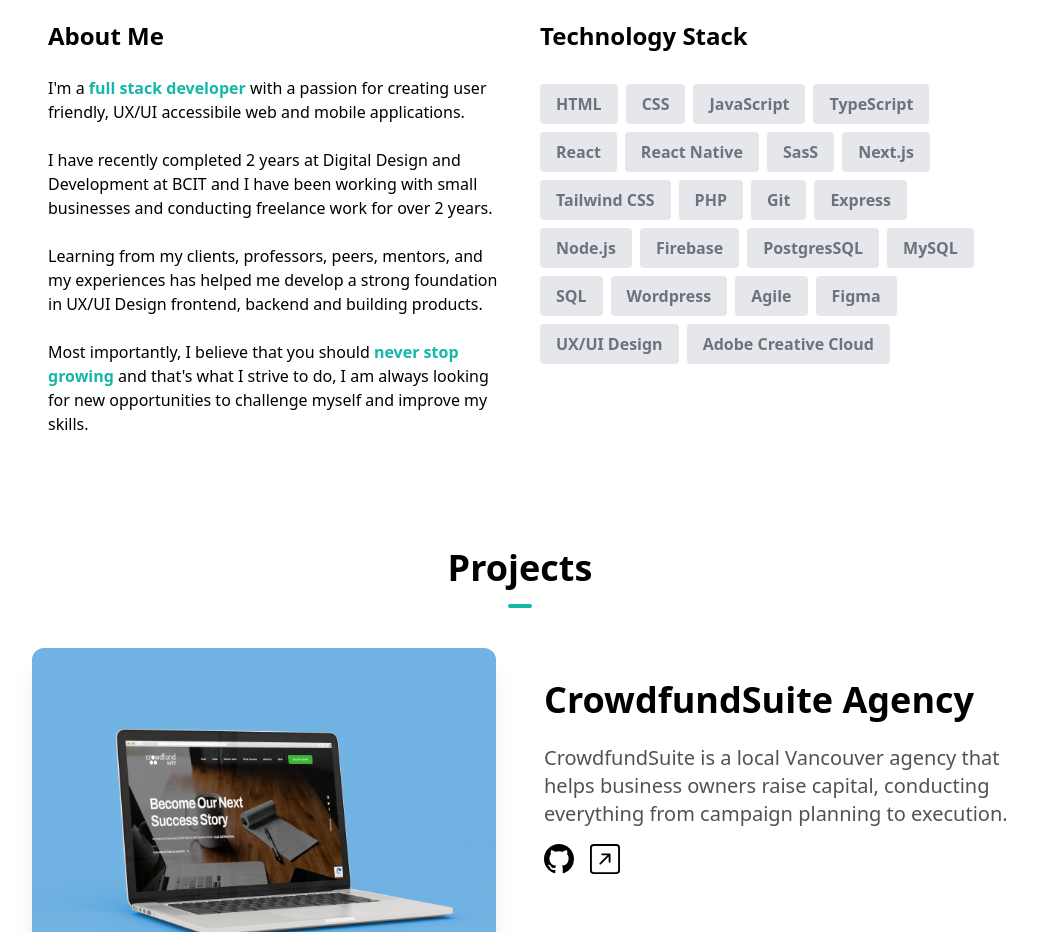
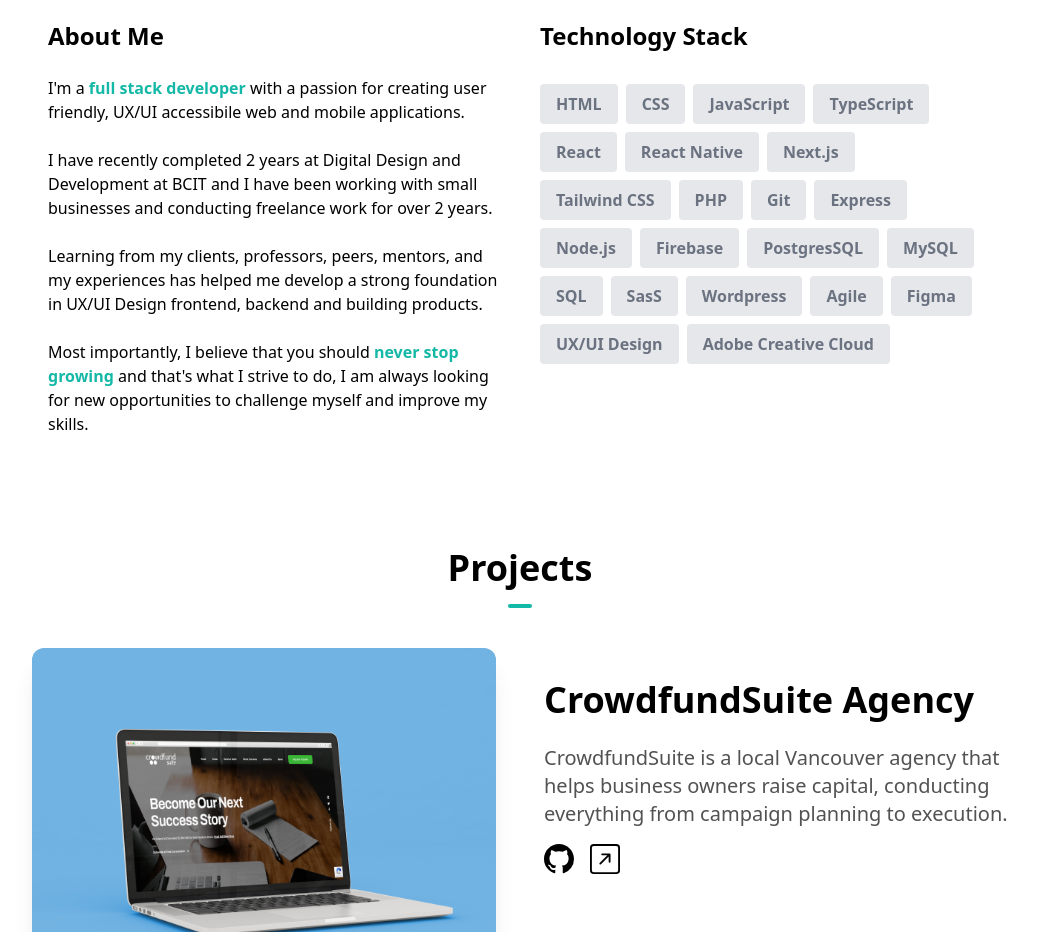
Before and after one commit to LiamBCIT/Portfolio, a Next.js app: page / in a window 1280 px wide. Shown: the part 880-1812 px from the top of the page, without its empty margins (120-1158 px from the left). Built offline with nearby package versions, Linux system fonts and the light colour scheme.

Commit message:
Update AboutSection.tsx

```diff
--- a/components/AboutSection.tsx
+++ b/components/AboutSection.tsx
@@ -12,7 +12,6 @@
   { skill: "TypeScript" },
   { skill: "React" },
   { skill: "React Native"},
-  { skill: "SasS" },
   { skill: "Next.js" },
   { skill: "Tailwind CSS" },
   { skill: "PHP" },
@@ -23,6 +22,7 @@
   { skill: "PostgresSQL" },
   { skill: "MySQL" },
   { skill: "SQL" },
+  { skill: "SasS" },
   { skill: "Wordpress" },
   { skill: "Agile" },
   { skill: "Figma" },
```
